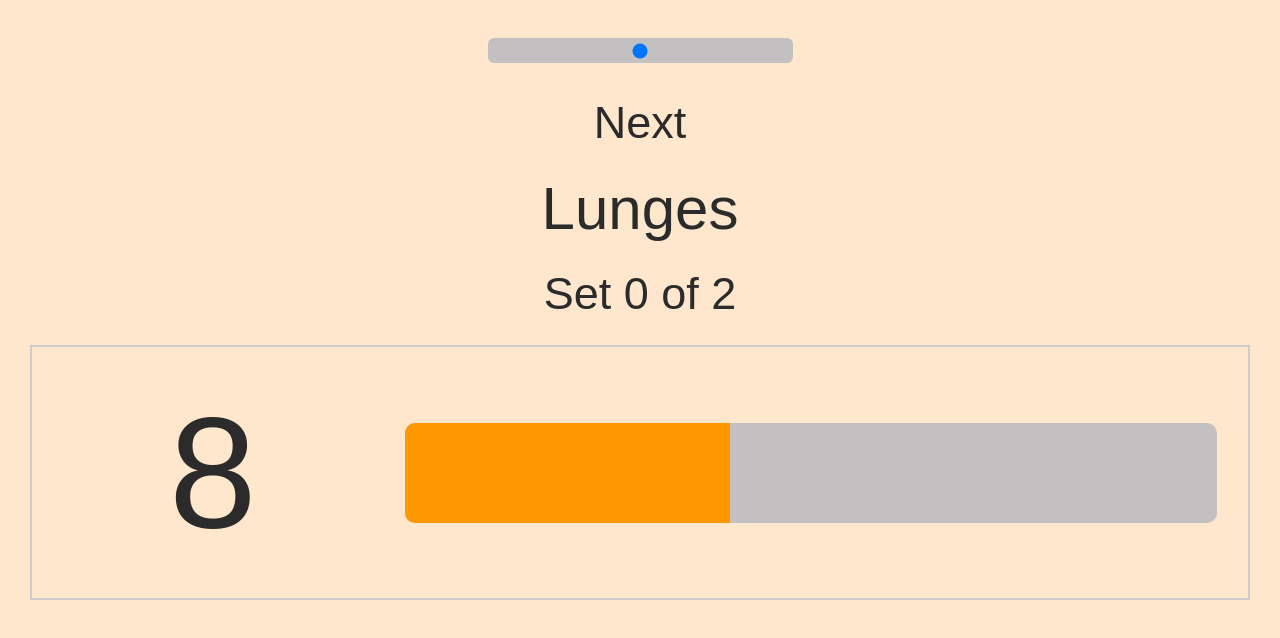
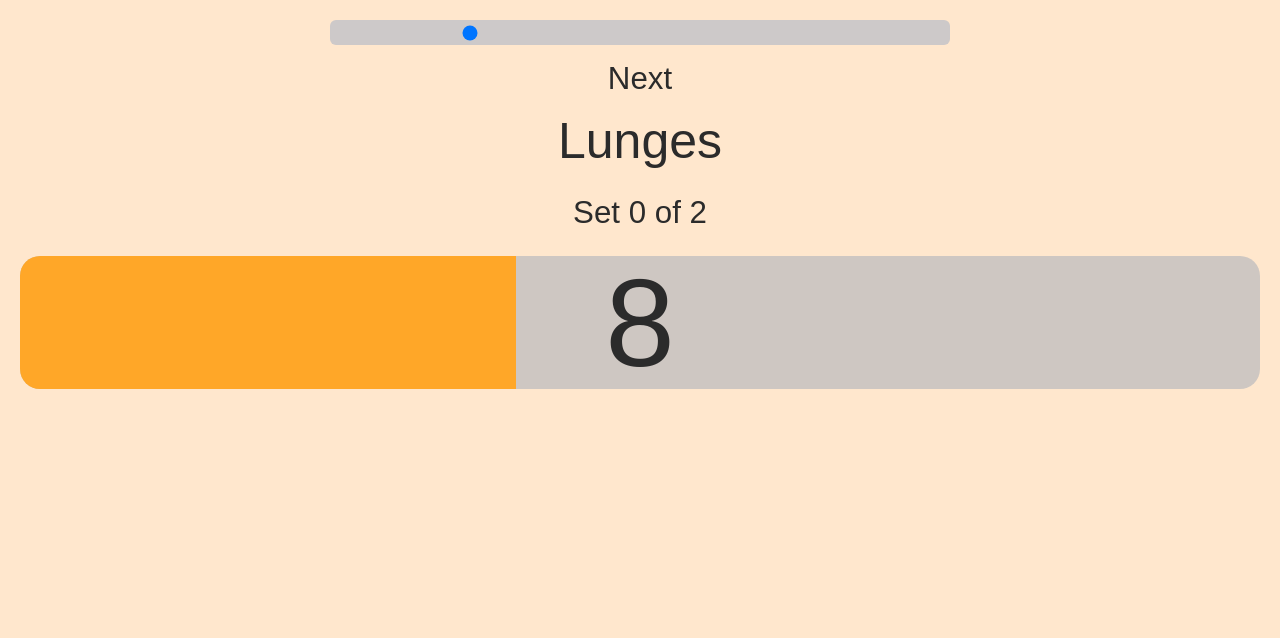
Before and after one commit to im-henri/timer, a plain HTML site: page index.html in a window 1280 px wide. Both pictures are taken after a click on the button "Press to Start". Drawn offline with Linux system fonts and the light colour scheme.

Commit message:
New layout

```diff
--- a/index.html
+++ b/index.html
@@ -9,7 +9,7 @@
 <body>
 
     <div>
-        <input type="range" min="0" max="100" value="50"
+        <input type="range" min="-10" max="150" value="25" step="5"
             id="textSizeSlider" oninput="updateTextSize()">
     </div>
     <!---------------------------->
@@ -17,24 +17,13 @@
     <!---------------------------->
     <div id="exercise-count"></div>
     <div id="exercise-name"></div>
-    <!-- <div id="timer"></div> -->
     <div id="set-count"></div>
-    <!-- <div id="progress-bar-container"> -->
-    <!--     <div id="progress-bar" hidden></div> -->
-    <!-- </div> -->
     <div class="container">
-        <!-- Left side -->
-        <div class="left">
-            <div id="timer">Timer</div>
+        <div class="container_flex">
+            <div id="timer" hidden>Timer</div>
         </div>
-
-        <!-- Right side -->
-        <div class="right">
-
-            <div id="progress-bar-container">
-                <div id="progress-bar" hidden></div>
-            </div>
-
+        <div id="progress-bar-container" hidden>
+            <div id="progress-bar"></div>
         </div>
     </div>
 
--- a/script.js
+++ b/script.js
@@ -288,7 +288,9 @@ function updateTextSize() {
 function debug_function()
 {
     // Un-hide progress bar
+    document.getElementById("progress-bar-container").hidden = false;
     document.getElementById("progress-bar").hidden = false;
+    document.getElementById("timer").hidden = false;
     updateUI();
 
     workoutDone = 0;
@@ -318,7 +320,9 @@ startButton.addEventListener('click', () => {
     // Play sound to user click
     pauseSound.play();
     // Un-hide progress bar
+    document.getElementById("progress-bar-container").hidden = false;
     document.getElementById("progress-bar").hidden = false;
+    document.getElementById("timer").hidden = false;
     //
     startWorkout();
 }, { once: true });
--- a/style.css
+++ b/style.css
@@ -1,34 +1,26 @@
 body {
     font-family: 'Arial', sans-serif;
     text-align: center;
-    margin: 30px;
+    margin: 20px;
     background-color: #ededed;
 }
 
 /* Container for the layout */
 .container {
     display: flex;
-    flex-direction: row;
     align-items: center;
     justify-content: space-between;
-    padding: 10px;
-    border: 2px solid #ccc; /* Border for visualization */
+    position: relative; /* Enable positioning */
 }
 
 /* Left side of the layout */
-.left {
-    flex: 4;
+.container_flex {
+    flex: 1;
     display: flex;
     flex-direction: column;
     align-items: center;
-}
-
-/* Right side of the layout */
-.right {
-    flex: 10;
-    display: flex;
-    flex-direction: column;
-    align-items: center;
+    position: relative; /* Enable positioning */
+    z-index: 2; /* Ensure it's on top */
 }
 
 #startButton {
@@ -39,61 +31,71 @@ body {
     text-align: center; /* Center text */
     text-decoration: none; /* Remove underline */
     font-size: 35px; /* Font size */
-    margin-top: 40px; /* Margin on top */
+    margin-top: 20px; /* Margin on top */
     border-radius: 8px; /* Rounded corners */
 }
 
 #textSizeSlider {
     -webkit-appearance: none;
-    width: 25%;
+    width: 50%;
     height: 25px;
-    background: #c2c0c0; /* Gray background */
+    margin: 0;
+    background: #cdc9c9; /* Gray background */
     transition: opacity 0.2s; /* Smooth transition on hover */
     border-radius: 6px; /* Rounded corners */
 }
 
 #exercise-count {
     color: #2b2b2b;
-    font-size: 30px;
-    margin: 25px;
+    font-size: 25px;
+    margin: 10px;
 }
 
 #exercise-name {
     color: #2b2b2b;
     font-size: 40px;
-    margin: 25px;
+    margin: 15px;
 }
 
 #timer {
     color: #2b2b2b;
-    font-size: 70px;
-    margin: 25px;
+    font-size: 80px;
+    margin: -5px;
 }
 
 #set-count {
     color: #2b2b2b;
-    font-size: 30px;
+    font-size: 25px;
     margin: 25px;
 }
 
 #welcomeText {
     color: #2b2b2b;
     font-size: 35px;
-    margin: 20px;
+    margin: 25px;
 }
 
 #progress-bar-container {
-    width: 95%;
-    margin: 10px auto;
+    width:  100%;
+    height: 100%;
+    position: absolute;
+    top: 0;
+    left: 0;
     background-color: #c2c0c0;
-    border-radius: 10px;
+    opacity: 0.8;
+    border-radius: 20px;
     overflow: hidden;
+    z-index: 1; /* Ensure it's behind other content */
 }
 
 #progress-bar {
-    width: 0px;
-    height: 100px;
+    width:  100%;
+    height: 100%;
+    position: absolute;
+    top: 0;
+    left: 0;
     background-color: #4caf50;
     transition: width 0.5s;
+    z-index: 1; /* Ensure it's behind other content */
     /* transition-timing-function: linear; */
 }
```
